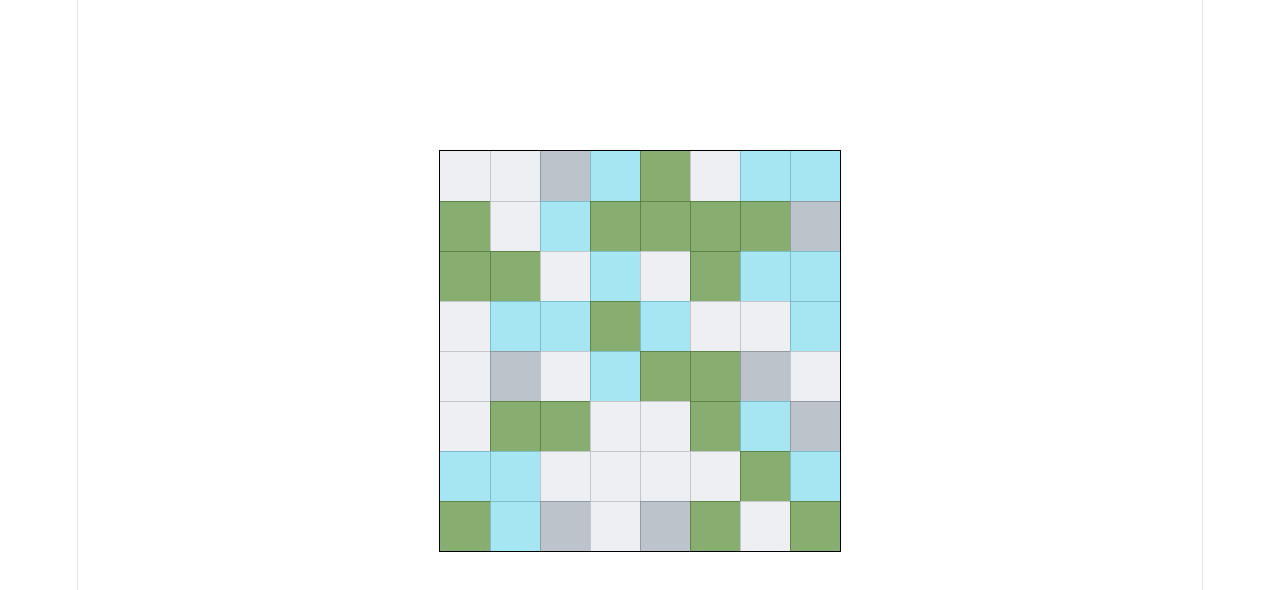
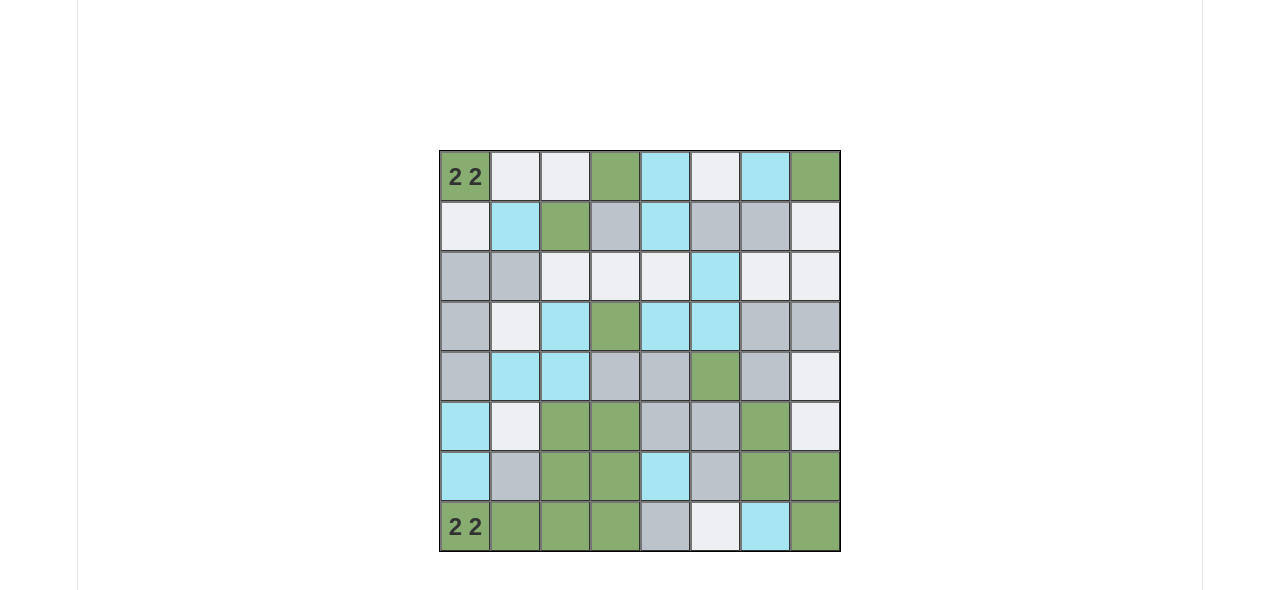
Before and after one commit to AlexNovitchkovBurbank/tactics-game, a React (Vite) app: page / in a window 1280 px wide. Shown: the top 590 px of the page. Built offline with nearby package versions, Linux system fonts and the light colour scheme.

Commit message:
Added first pieces

```diff
--- a/src/game/game.tsx
+++ b/src/game/game.tsx
@@ -1,31 +1,100 @@
-import React from "react";
+import React, { useEffect, useState } from "react";
 import { type ReactNode } from "react";
 import "./game.css";
 import randomArrayIndexGenerator from "../randomizers/randomArrayIndexGenerator";
+import type { GamePiece } from "../gamePieces/GamePiece";
+import Tank from "../gamePieces/tank";
 
-function Game() {
-  const board: ReactNode[] = [];
-  const colors = ["#e9ecef", "#6a994e", "#90e0ef", "#adb5bd"]; // [City, Forest, Water, Mountain]
-  for (let row = 0; row < 8; row++) {
-    for (let col = 0; col < 8; col++) {
-      const cell = React.createElement("div", {
-        className: "cell",
-        id: `cell-${row}-${col}`,
-        key: `cell-${row}-${col}`,
-        style: {
-          backgroundColor: colors[randomArrayIndexGenerator(colors.length)],
-          opacity: 0.8,
-        },
-      });
-      board.push(cell);
-    }
-  }
+const Game = () => {
+  const [pieces, setPieces] = useState<GamePiece[]>([
+    new Tank("A1", 0, 0),
+    new Tank("B1", 7, 0),
+  ]);
+  const [terrain, setTerrain] = useState<string[]>(createTerrainArray(8, 8));
+
+  const board = updateGameBoard(terrain, pieces);
 
   return (
     <div id="game">
       <div id="board">{board}</div>
     </div>
   );
-}
+};
+
+const createTerrainArray = (rows: number, cols: number): string[] => {
+  const terrain: string[] = [];
+  const colors = ["#e9ecef", "#6a994e", "#90e0ef", "#adb5bd"]; // [City, Forest, Water, Mountain]
+  for (let i = 0; i < rows * cols; i++) {
+    terrain.push(colors[randomArrayIndexGenerator(colors.length)]);
+  }
+
+  return terrain;
+};
+
+const updateGameBoard = (
+  terrainArray: string[],
+  pieces: GamePiece[],
+): ReactNode[] => {
+  const board: ReactNode[] = [];
+
+  const handleClick = (event: React.MouseEvent<HTMLButtonElement>) => {
+    const target = event.target as HTMLButtonElement;
+    for (const piece of pieces) {
+      const position = piece.getPosition();
+      if (position.row === parseInt(target.id) && position.col === parseInt(target.id)) {
+        console.log("Updating game board with pieces:", pieces);
+      }
+    }
+  };
+
+  for (let row = 0; row < 8; row++) {
+    for (let col = 0; col < 8; col++) {
+      const piece = pieces.find((piece) => {
+        const position = piece.getPosition();
+        return position.row === row && position.col === col;
+      });
+
+      const text = piece ? `${piece.getPower()} ${piece.getSpeed()}` : "";
+
+      const cell = React.createElement(
+        "button",
+        {
+          className: "cell",
+          id: `cell-${row}-${col}`,
+          key: `cell-${row}-${col}`,
+          style: {
+            backgroundColor: terrainArray[row * 8 + col],
+            opacity: 0.8,
+          },
+          onClick: handleClick,
+        },
+        text,
+      );
+      board.push(cell);
+    }
+  }
+
+  return board;
+};
+
+// const putPiecesOnBoard = (board: ReactNode[]): GamePiece[] => {
+//   const pieces: GamePiece[] = [];
+//   const tankA1 = new Tank("A1", 0, 0);
+//   const tankB1 = new Tank("B1", 7, 0);
+
+//   const gamePieces : GamePiece[] = [tankA1, tankB1];
+
+//   for (const piece of gamePieces) {
+//     const {row, col} = piece.getPosition();
+//     const cellId = `cell-${row}-${col}`;
+//     const cell = document.getElementById(cellId);
+//     if (cell) {
+//       const pieceElement = React.createElement("div");
+//       cell.appendChild(pieceElement);
+//     }
+//   }
+
+//   return pieces;
+// }
 
 export default Game;
--- a/src/gamePieces/GamePiece.ts
+++ b/src/gamePieces/GamePiece.ts
@@ -1,6 +1,9 @@
 import type { Feature } from "../features";
 
 export interface GamePiece {
+  getPosition(): { row: number; col: number };
   move(row: number, col: number, feature: Feature): string;
   attack(): number;
+  getPower(): number;
+  getSpeed(): number;
 }
--- a/src/gamePieces/tank.ts
+++ b/src/gamePieces/tank.ts
@@ -16,6 +16,10 @@ class Tank implements GamePiece {
     this.col = col;
   }
 
+  getPosition(): {row: number; col: number} {
+    return { row: this.row, col: this.col };
+  }
+
   public move(row: number, col: number, feature: Feature): string {
     if (this.row === row && this.col === col) {
       return this.name;
@@ -27,6 +31,14 @@ class Tank implements GamePiece {
   attack(): number {
     return this.power;
   }
+
+  getPower(): number {
+    return this.power;
+  }
+
+  getSpeed(): number {
+    return this.speed;
+  }
 }
 
 export default Tank;
```
